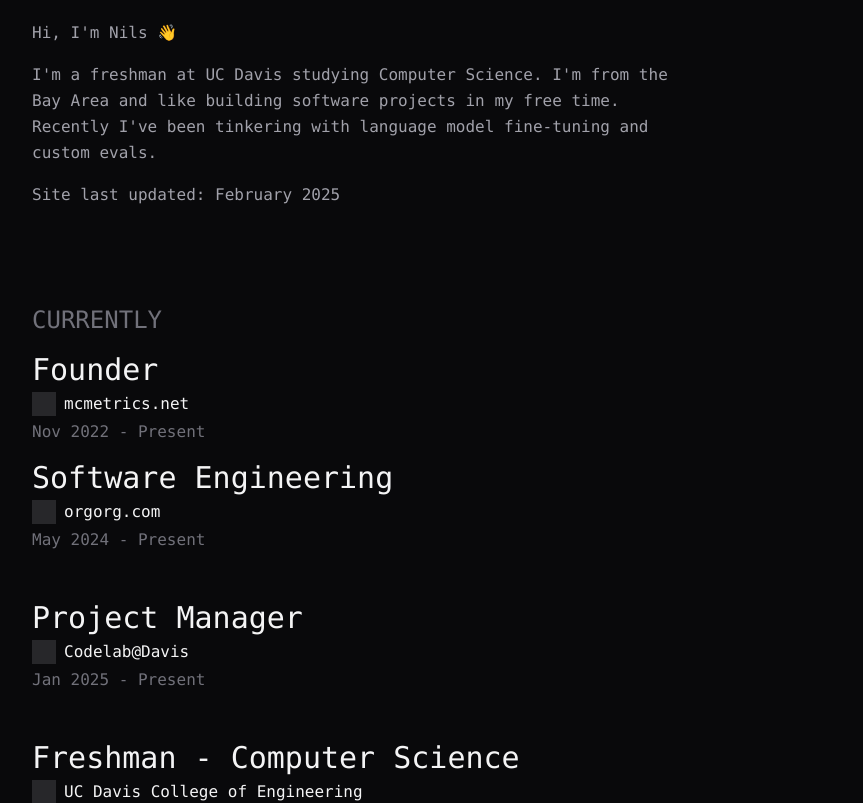
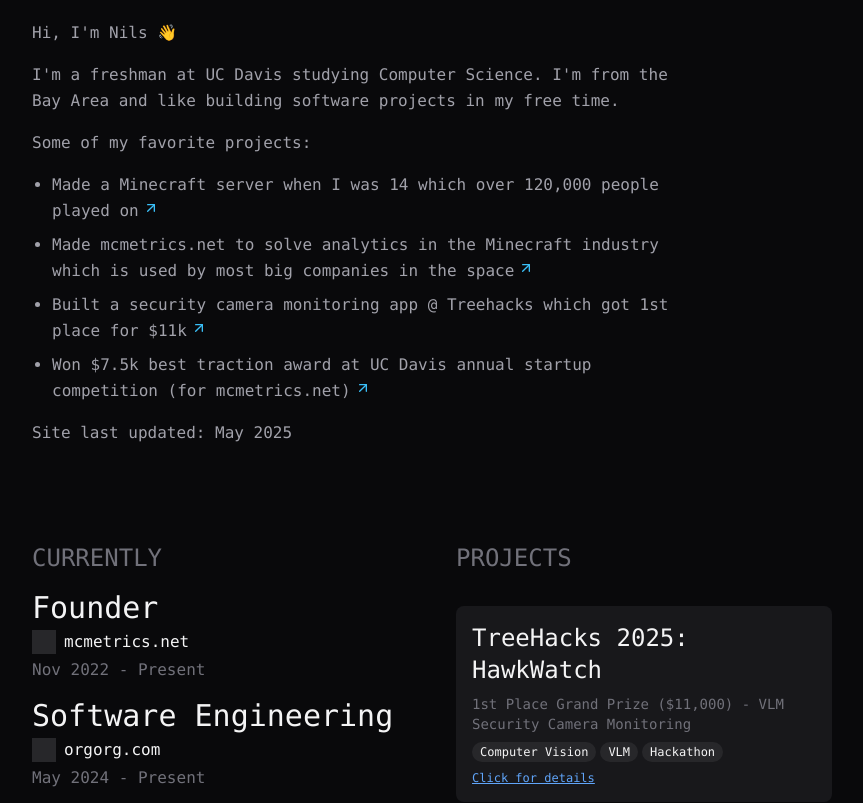
Before and after one commit to nf-projects/nilsfleig.com, a Next.js app: page / in a window 1280 px wide. Shown: the part 220-1023 px from the top of the page, without its empty margins (208-1071 px from the left). Built offline with nearby package versions, Linux system fonts and the light colour scheme.

Commit message:
update project ui

```diff
--- a/app/components/project-list.tsx
+++ b/app/components/project-list.tsx
@@ -19,7 +19,7 @@
 	const [showAll, setShowAll] = useState(false);
 
 	return (
-		<div className="space-y-4">
+		<div className="space-y-3">
 			{projects.slice(0, 2).map((project) => (
 				<ProjectCard key={project.slug} project={project} />
 			))}
@@ -30,7 +30,7 @@
 					<ProjectCard project={projects[2]} />
 					<button
 						onClick={() => setShowAll(true)}
-						className="absolute inset-x-0 bottom-0 w-full py-4 bg-gradient-to-t from-zinc-950 via-zinc-950/90 to-transparent text-white font-mono hover:from-zinc-900 hover:via-zinc-900/90 transition-colors"
+						className="absolute inset-x-0 bottom-0 w-full py-3 bg-gradient-to-t from-zinc-950 via-zinc-950/90 to-transparent text-white font-mono hover:from-zinc-900 hover:via-zinc-900/90 transition-colors"
 					>
 						View all projects
 					</button>
@@ -51,23 +51,23 @@
 	return (
 		<Link
 			href={`/projects/${project.slug}`}
-			className="block p-8 rounded-lg bg-zinc-900 hover:bg-zinc-800/50 transition-colors"
+			className="block p-4 rounded-lg bg-zinc-900 hover:bg-zinc-800/50 transition-colors"
 		>
-			<div className="space-y-4">
-				<h3 className="text-3xl font-mono">{project.title}</h3>
-				<p className="text-zinc-500 font-mono">{project.description}</p>
-				<div className="flex flex-wrap gap-2">
+			<div className="space-y-2">
+				<h3 className="text-2xl font-mono">{project.title}</h3>
+				<p className="text-zinc-500 font-mono text-sm">{project.description}</p>
+				<div className="flex flex-wrap gap-1">
 					{project.technologies.map((tech) => (
 						<span
 							key={tech}
-							className="px-3 py-1 bg-zinc-800 rounded-full text-sm font-mono"
+							className="px-2 py-0.5 bg-zinc-800 rounded-full text-xs font-mono"
 						>
 							{tech}
 						</span>
 					))}
 				</div>
 				<div className="flex items-center gap-2 text-blue-400 hover:text-blue-300 transition-colors">
-					<span className="text-sm font-mono underline">Click for details</span>
+					<span className="text-xs font-mono underline">Click for details</span>
 				</div>
 			</div>
 		</Link>
--- a/app/page.tsx
+++ b/app/page.tsx
@@ -1,6 +1,6 @@
 import Link from "next/link";
 import Image from "next/image";
-import { Github, Mail, Linkedin } from "lucide-react";
+import { Github, Mail, Linkedin, ArrowUpRight } from "lucide-react";
 import { ProjectList } from "./components/project-list";
 import { BlogList } from "./components/blog-list";
 
@@ -16,14 +16,79 @@
 					<p className="text-zinc-400 leading-relaxed max-w-2xl">
 						I'm a freshman at UC Davis studying Computer Science. I'm from the
 						Bay Area and like building software projects in my free time.
-						Recently I've been tinkering with language model fine-tuning and
-						custom evals.
 					</p>
 					<p className="text-zinc-400 leading-relaxed max-w-2xl">
-						Site last updated: February 2025
+						Some of my favorite projects:
+					</p>
+					<ul className="list-disc pl-5 text-zinc-400 leading-relaxed max-w-2xl space-y-2">
+						<li className="relative">
+							<div className="flex items-start">
+								<span>
+									Made a Minecraft server when I was 14 which over 120,000
+									people played on
+									<Link
+										href="/projects/blocklands"
+										className="inline-flex items-center ml-1"
+										aria-label="View Blocklands project details"
+									>
+										<ArrowUpRight className="h-4 w-4 text-primary hover:text-primary/80 transition-colors" />
+									</Link>
+								</span>
+							</div>
+						</li>
+						<li className="relative">
+							<div className="flex items-start">
+								<span>
+									Made mcmetrics.net to solve analytics in the Minecraft
+									industry which is used by most big companies in the space
+									<Link
+										href="/projects/mcmetrics"
+										className="inline-flex items-center ml-1"
+										aria-label="View MCMetrics project details"
+									>
+										<ArrowUpRight className="h-4 w-4 text-primary hover:text-primary/80 transition-colors" />
+									</Link>
+								</span>
+							</div>
+						</li>
+						<li className="relative">
+							<div className="flex items-start">
+								<span>
+									Built a security camera monitoring app @ Treehacks which got
+									1st place for $11k
+									<Link
+										href="/projects/hawkwatch"
+										className="inline-flex items-center ml-1"
+										aria-label="View HawkWatch project details"
+									>
+										<ArrowUpRight className="h-4 w-4 text-primary hover:text-primary/80 transition-colors" />
+									</Link>
+								</span>
+							</div>
+						</li>
+						<li className="relative">
+							<div className="flex items-start">
+								<span>
+									Won $7.5k best traction award at UC Davis annual startup
+									competition (for mcmetrics.net)
+									<Link
+										href="/projects/mcmetrics"
+										className="inline-flex items-center ml-1"
+										aria-label="View MCMetrics project details"
+									>
+										<ArrowUpRight className="h-4 w-4 text-primary hover:text-primary/80 transition-colors" />
+									</Link>
+								</span>
+							</div>
+						</li>
+					</ul>
+					<p className="mt-6 text-zinc-400 leading-relaxed max-w-2xl">
+						Site last updated: May 2025
 					</p>
 				</section>
 
+				{/* Side-by-side layout for CURRENTLY and PROJECTS on non-mobile */}
+				<div className="grid grid-cols-1 md:grid-cols-2 gap-8 md:gap-12">
 					<section id="currently" className="space-y-4">
 						<h2 className="text-2xl font-mono text-zinc-500">CURRENTLY</h2>
 
@@ -125,6 +190,7 @@
 							]}
 						/>
 					</section>
+				</div>
 
 				<section id="blog" className="space-y-8">
 					<h2 className="text-2xl font-mono text-zinc-500">BLOG</h2>
```
Lines whose indentation alone changed are shown as unchanged.
